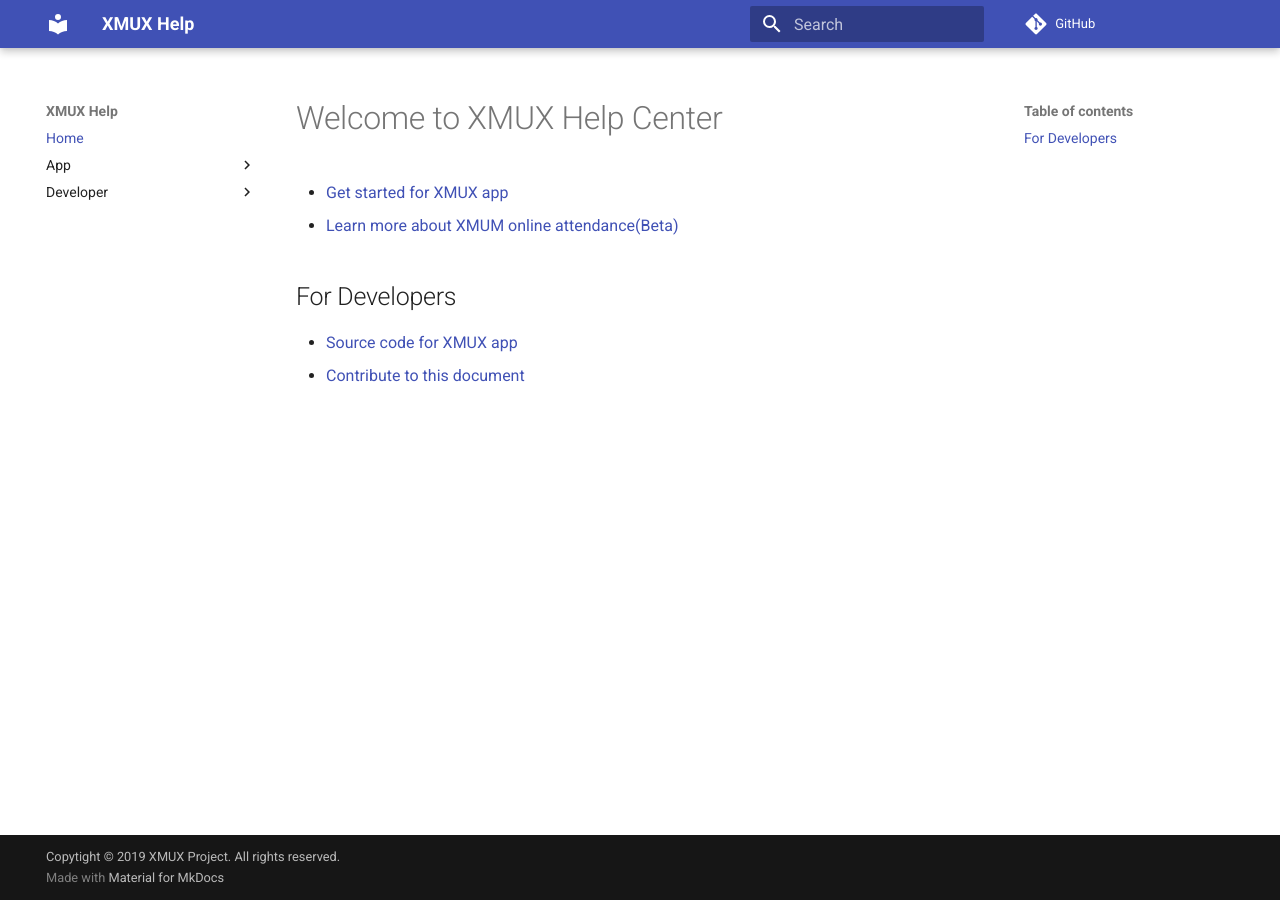
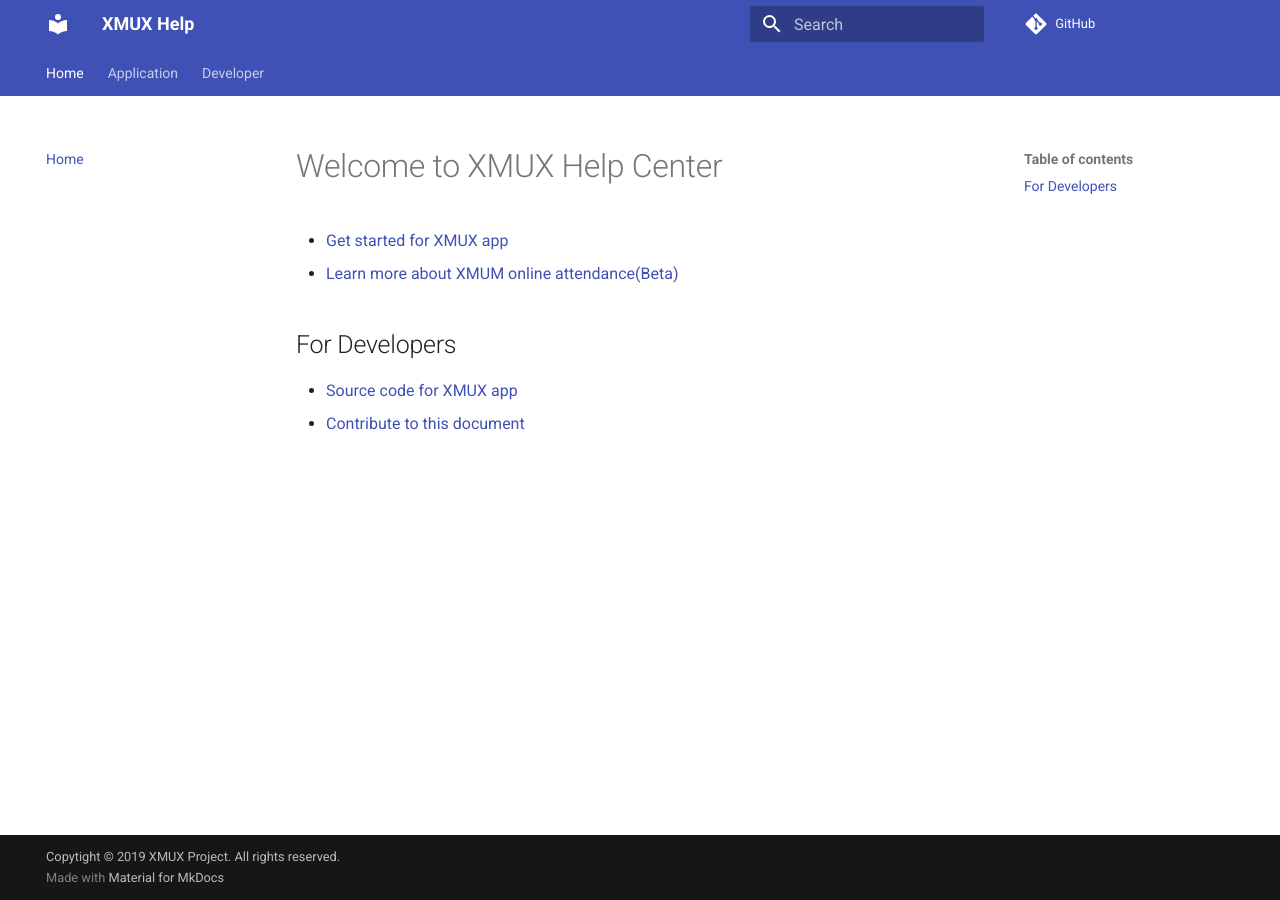
Before and after one commit to XMUMY/docs, an MkDocs documentation site: the page built from docs/index.md, in a window 1280 px wide. Built offline with MkDocs 1.6.1 and Material for MkDocs 9.7.7, drawn with Linux system fonts in a browser that asks for light colours; comment, search, counter and statistics services are not loaded; part of the change alters nothing that is shown.

Commit message:
Use tab feature

```diff
--- a/mkdocs.yml
+++ b/mkdocs.yml
@@ -6,7 +6,7 @@ copyright: Copytight © 2019 XMUX Project. All rights reserved.
 
 nav:
   - Home: index.md
-  - App:
+  - Application:
       - Get Started: app/get-started.md
       - Online Attendance: app/online-attendance.md
   - Developer:
@@ -14,6 +14,8 @@ nav:
 
 theme:
   name: material
+  feature:
+    tabs: true
 
 markdown_extensions:
   - admonition
```
